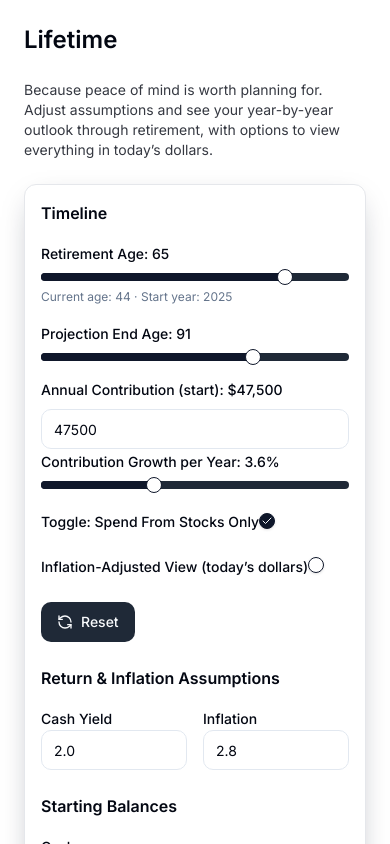
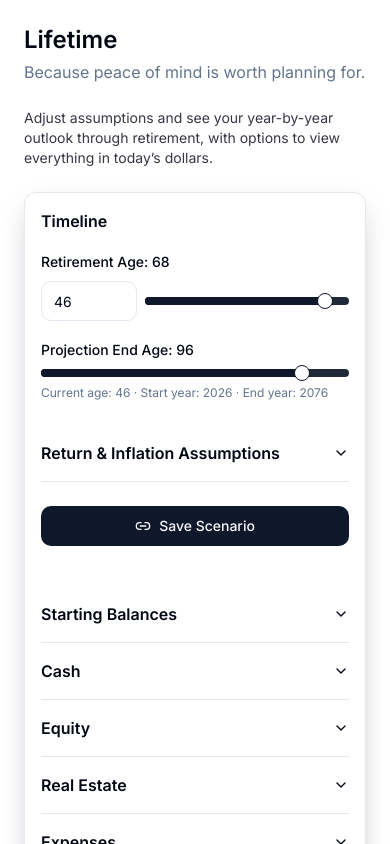
Before and after one commit to shivbijlani/lifetime, a Next.js app: page / in a window 390 px wide. Shown: the top 844 px of the page. Built offline with nearby package versions, Linux system fonts and the light colour scheme.

Commit message:
Automate GitHub Pages deployment

```diff
--- a/components/App.tsx
+++ b/components/App.tsx
@@ -7,7 +7,7 @@ import { Input } from "@/components/ui/input";
 import { Label } from "@/components/ui/label";
 import { Slider } from "@/components/ui/slider";
 import { Checkbox } from "@/components/ui/checkbox";
-import { RefreshCcw, Info, Link2 } from "lucide-react";
+import { Info, Link2 } from "lucide-react";
 import { LineChart, Line, XAxis, YAxis, Tooltip, ResponsiveContainer, CartesianGrid, Legend } from "recharts";
 import { Accordion, AccordionItem, AccordionTrigger, AccordionContent } from "@/components/ui/accordion";
 import { useSearchParams } from "next/navigation";
@@ -153,10 +153,10 @@ export default function App() {
   const [realDollars, setRealDollars] = useState(false);
   const [copyStatus, setCopyStatus] = useState<"idle" | "copied" | "error">("idle");
   const rows = useMemo(() => computeModel(params), [params]);
+  const projectionEndYear = params.startYear + (params.maxAge - params.currentAge);
   const realFactor = (year: number) => (realDollars ? 1 / Math.pow(1 + params.inflation, year - params.startYear) : 1);
   const incomeFundedSubtotal =
     params.baseMonthly * 12 + params.vacationMonthly * 12 + params.homeUpgradesAnnual + params.mortgagePaymentMonthly * 12;
-  const reset = () => setParams(initialParamsRef.current ?? defaultParams());
   const handleCopyReset = useCallback(() => {
     if (copyResetTimer.current) {
       clearTimeout(copyResetTimer.current);
@@ -221,10 +221,13 @@ export default function App() {
   }, []);
   return (
     <div className="p-6 max-w-7xl mx-auto space-y-6">
-      <h1 className="text-2xl font-semibold">{SITE_TITLE}</h1>
+      <h1 className="text-2xl font-semibold flex flex-col gap-1 sm:flex-row sm:items-baseline sm:gap-3">
+        <span>{SITE_TITLE}</span>
+        <span className="text-base font-normal text-muted-foreground">{SITE_TAGLINE}</span>
+      </h1>
       <p className="text-sm opacity-80">
-        {SITE_TAGLINE} Adjust assumptions and see your year-by-year outlook through retirement, with options to view
-        everything in today’s dollars.
+        Adjust assumptions and see your year-by-year outlook through retirement, with options to view everything in
+        today’s dollars.
       </p>
       <Card className="shadow-md">
         <CardContent className="p-4 grid md:grid-cols-2 gap-6">
@@ -232,65 +235,188 @@ export default function App() {
             <h2 className="font-semibold">Timeline</h2>
             <div className="space-y-2">
               <Label>Retirement Age: {params.retirementAge}</Label>
-              <Slider value={[params.retirementAge]} min={params.currentAge} max={70} step={1} onValueChange={([v]) => setParams({ ...params, retirementAge: v })} />
-              <div className="text-xs text-muted-foreground">Current age: {params.currentAge} · Start year: {params.startYear}</div>
+              <div className="flex items-center gap-2">
+                <Input
+                  type="number"
+                  className="w-24"
+                  min={18}
+                  max={70}
+                  value={params.currentAge}
+                  onChange={(event) => {
+                    const next = Number(event.target.value);
+                    if (!Number.isFinite(next)) return;
+                    const bounded = Math.min(Math.max(Math.round(next), 0), 120);
+                    setParams((prev) => ({
+                      ...prev,
+                      currentAge: bounded,
+                      retirementAge: Math.max(bounded, prev.retirementAge),
+                    }));
+                  }}
+                  onBlur={() =>
+                    setParams((prev) => {
+                      const clamped = Math.max(18, Math.min(prev.currentAge, 70));
+                      if (clamped === prev.currentAge) return prev;
+                      return {
+                        ...prev,
+                        currentAge: clamped,
+                        retirementAge: Math.max(clamped, prev.retirementAge),
+                      };
+                    })
+                  }
+                />
+                <Slider
+                  className="flex-1"
+                  value={[params.retirementAge]}
+                  min={params.currentAge}
+                  max={70}
+                  step={1}
+                  onValueChange={([value]) =>
+                    setParams((prev) => {
+                      const next = Math.min(Math.max(value, prev.currentAge), 70);
+                      if (next === prev.retirementAge) return prev;
+                      return {
+                        ...prev,
+                        retirementAge: next,
+                      };
+                    })
+                  }
+                />
+              </div>
             </div>
             <div className="space-y-2">
               <Label>Projection End Age: {params.maxAge}</Label>
               <Slider value={[params.maxAge]} min={70} max={100} step={10} onValueChange={([v]) => setParams({ ...params, maxAge: v })} />
+              <div className="text-xs text-muted-foreground">
+                Current age: {params.currentAge} · Start year: {params.startYear} · End year: {projectionEndYear}
+              </div>
+            </div>
+            <Accordion type="single" collapsible className="pt-2">
+              <AccordionItem value="returns">
+                <AccordionTrigger className="text-base font-semibold">Return & Inflation Assumptions</AccordionTrigger>
+                <AccordionContent>
+                  <div className="grid grid-cols-1 md:grid-cols-2 gap-4">
+                    <div className="space-y-2">
+                      <Label>Inflation</Label>
+                      <Input
+                        type="number"
+                        step="0.1"
+                        value={(params.inflation * 100).toFixed(1)}
+                        onChange={(e) => setParams({ ...params, inflation: Number(e.target.value) / 100 })}
+                      />
+                      <div className="flex items-center gap-2 pt-1">
+                        <Checkbox checked={realDollars} onCheckedChange={(v) => setRealDollars(Boolean(v))} />
+                        <Label className="m-0 text-sm">Inflation-Adjusted View (today’s dollars)</Label>
+                      </div>
                     </div>
                     <div className="space-y-2">
-              <Label>Annual Contribution (start): ${currency(params.contribution0)}</Label>
-              <Input type="number" value={params.contribution0} onChange={(e) => setParams({ ...params, contribution0: Number(e.target.value || 0) })} />
-              <Label>Contribution Growth per Year: {(params.contributionGrowth * 100).toFixed(1)}%</Label>
-              <Slider value={[Math.round(params.contributionGrowth * 1000)]} min={0} max={100} step={1} onValueChange={([v]) => setParams({ ...params, contributionGrowth: v / 1000 })} />
+                      <Label>Cash Yield</Label>
+                      <Input
+                        type="number"
+                        step="0.1"
+                        value={(params.cashReturn * 100).toFixed(1)}
+                        onChange={(e) => setParams({ ...params, cashReturn: Number(e.target.value) / 100 })}
+                      />
                     </div>
                     <div className="space-y-2">
-              <Label>Toggle: Spend From Stocks Only</Label>
-              <Checkbox checked={params.spendFromStocks} onCheckedChange={(v) => setParams({ ...params, spendFromStocks: Boolean(v) })} />
+                      <Label>Real Estate Return (%)</Label>
+                      <Input
+                        type="number"
+                        step="0.1"
+                        value={(params.realEstateReturn * 100).toFixed(1)}
+                        onChange={(e) => setParams({ ...params, realEstateReturn: Number(e.target.value) / 100 })}
+                      />
                     </div>
+                    {!params.useGlidepath && (
                       <div className="space-y-2">
-              <Label>Inflation-Adjusted View (today’s dollars)</Label>
-              <Checkbox checked={realDollars} onCheckedChange={(v) => setRealDollars(Boolean(v))} />
+                        <Label>Fixed Stock Return (%)</Label>
+                        <Input
+                          type="number"
+                          step="0.1"
+                          value={(params.stockReturn * 100).toFixed(1)}
+                          onChange={(e) => setParams({ ...params, stockReturn: Number(e.target.value) / 100 })}
+                        />
                       </div>
-            <div className="flex gap-2 pt-2">
-              <Button variant="secondary" onClick={reset}>
-                <RefreshCcw className="w-4 h-4 mr-2" /> Reset
+                    )}
+                  </div>
+                </AccordionContent>
+              </AccordionItem>
+            </Accordion>
+            <div className="flex flex-col gap-2 pt-2 sm:flex-row sm:items-center">
+              <Button onClick={handleSave}>
+                <Link2 className="w-4 h-4 mr-2" />
+                {copyStatus === "copied" ? "Link Copied" : copyStatus === "error" ? "Copy Failed - Try Again" : "Save Scenario"}
               </Button>
+              {copyStatus === "copied" && (
+                <span className="text-sm text-muted-foreground" aria-live="polite">
+                  Link copied to clipboard.
+                </span>
+              )}
+              {copyStatus === "error" && (
+                <span className="text-sm text-destructive" aria-live="polite">
+                  Could not copy link. Please try again.
+                </span>
+              )}
             </div>
           </div>
           <div className="space-y-4">
-            <h2 className="font-semibold">Return & Inflation Assumptions</h2>
-            <div className="grid grid-cols-2 gap-4">
+            <Accordion type="multiple" className="pt-4">
+              <AccordionItem value="starting-balances">
+                <AccordionTrigger className="text-base font-semibold">Starting Balances</AccordionTrigger>
+                <AccordionContent>
+                  <div className="grid grid-cols-1 md:grid-cols-2 gap-4">
+                    <div>
+                      <Label>Starting Cash</Label>
+                      <Input type="number" value={params.cash0} onChange={(e) => setParams({ ...params, cash0: Number(e.target.value || 0) })} />
+                    </div>
+                    <div>
+                      <Label>Starting Equity (Stocks)</Label>
+                      <Input type="number" value={params.stocks0} onChange={(e) => setParams({ ...params, stocks0: Number(e.target.value || 0) })} />
+                    </div>
+                    <div>
+                      <Label>Real Estate Value</Label>
+                      <Input type="number" value={params.realEstate0} onChange={(e) => setParams({ ...params, realEstate0: Number(e.target.value || 0) })} />
+                    </div>
+                    <div>
+                      <Label>Mortgage principal outstanding</Label>
+                      <Input type="number" value={params.mortgage0} onChange={(e) => setParams({ ...params, mortgage0: Number(e.target.value || 0) })} />
+                    </div>
+                  </div>
+                </AccordionContent>
+              </AccordionItem>
+              <AccordionItem value="cash">
+                <AccordionTrigger className="text-base font-semibold">Cash</AccordionTrigger>
+                <AccordionContent>
+                  <div className="grid grid-cols-1 md:grid-cols-2 gap-4">
+                    <div>
+                      <Label>Starting Cash</Label>
+                      <Input type="number" value={params.cash0} onChange={(e) => setParams({ ...params, cash0: Number(e.target.value || 0) })} />
+                    </div>
                     <div>
                       <Label>Cash Yield</Label>
                       <Input type="number" step="0.1" value={(params.cashReturn * 100).toFixed(1)} onChange={(e) => setParams({ ...params, cashReturn: Number(e.target.value) / 100 })} />
                     </div>
-              <div>
-                <Label>Inflation</Label>
-                <Input type="number" step="0.1" value={(params.inflation * 100).toFixed(1)} onChange={(e) => setParams({ ...params, inflation: Number(e.target.value) / 100 })} />
                   </div>
-            </div>
-            <h2 className="font-semibold pt-2">Starting Balances</h2>
-            <div className="grid grid-cols-2 gap-4">
-              <div>
-                <Label>Cash</Label>
-                <Input type="number" value={params.cash0} onChange={(e) => setParams({ ...params, cash0: Number(e.target.value || 0) })} />
-              </div>
-            </div>
-            <Accordion type="multiple" className="pt-4">
+                </AccordionContent>
+              </AccordionItem>
               <AccordionItem value="equity">
                 <AccordionTrigger className="text-base font-semibold">Equity</AccordionTrigger>
                 <AccordionContent>
-                  <div className="grid grid-cols-2 gap-4">
-                    <div className="col-span-2">
+                  <div className="grid grid-cols-1 md:grid-cols-2 gap-4">
+                    <div className="space-y-2">
                       <Label>Starting Equity (Stocks)</Label>
                       <Input type="number" value={params.stocks0} onChange={(e) => setParams({ ...params, stocks0: Number(e.target.value || 0) })} />
+                    </div>
+                    <div className="space-y-2">
+                      <Label>Annual Contribution</Label>
+                      <Input type="number" value={params.contribution0} onChange={(e) => setParams({ ...params, contribution0: Number(e.target.value || 0) })} />
+                      <Label>Contribution Growth per Year: {(params.contributionGrowth * 100).toFixed(1)}%</Label>
+                      <Slider value={[Math.round(params.contributionGrowth * 1000)]} min={0} max={100} step={1} onValueChange={([v]) => setParams({ ...params, contributionGrowth: v / 1000 })} />
                     </div>
                     <div className="col-span-2 flex items-center gap-2 pt-2">
                       <Checkbox checked={params.useGlidepath} onCheckedChange={(v) => setParams({ ...params, useGlidepath: Boolean(v) })} />
                       <Label className="m-0">Use Glidepath for Equity Returns</Label>
                     </div>
+                    {params.useGlidepath ? (
                       <div className="col-span-2 grid grid-cols-2 md:grid-cols-3 gap-4">
                         <div>
                           <Label>{`Retirement age (${params.retirementAge}) − 20 =`}</Label>
@@ -306,19 +432,35 @@ export default function App() {
                         </div>
                         <div>
                           <Label>{`Post-retirement (${params.retirementAge}) =`}</Label>
-                        <Input type="number" step="0.1" value={(params.gpPostRet * 100).toFixed(1)} onChange={(e) => {
+                          <Input
+                            type="number"
+                            step="0.1"
+                            value={(params.gpPostRet * 100).toFixed(1)}
+                            onChange={(e) => {
                               const value = Number(e.target.value) / 100;
                               setParams({ ...params, gpPostRet: value, gpRet0: value });
-                        }} />
+                            }}
+                          />
                         </div>
                       </div>
+                    ) : (
+                      <div className="col-span-2">
+                        <Label>Fixed Stock Return (%)</Label>
+                        <Input
+                          type="number"
+                          step="0.1"
+                          value={(params.stockReturn * 100).toFixed(1)}
+                          onChange={(e) => setParams({ ...params, stockReturn: Number(e.target.value) / 100 })}
+                        />
+                      </div>
+                    )}
                   </div>
                 </AccordionContent>
               </AccordionItem>
               <AccordionItem value="real-estate">
                 <AccordionTrigger className="text-base font-semibold">Real Estate</AccordionTrigger>
                 <AccordionContent>
-                  <div className="grid grid-cols-2 gap-4">
+                  <div className="grid grid-cols-1 md:grid-cols-2 gap-4">
                     <div>
                       <Label>Real Estate Value</Label>
                       <Input type="number" value={params.realEstate0} onChange={(e) => setParams({ ...params, realEstate0: Number(e.target.value || 0) })} />
@@ -530,23 +672,6 @@ export default function App() {
           </div>
         </CardContent>
       </Card>
-
-      <div className="flex flex-col items-start gap-2 sm:flex-row sm:items-center sm:justify-end">
-        <Button onClick={handleSave}>
-          <Link2 className="w-4 h-4 mr-2" />
-          {copyStatus === "copied" ? "Link Copied" : copyStatus === "error" ? "Copy Failed - Try Again" : "Save Scenario"}
-        </Button>
-        {copyStatus === "copied" && (
-          <span className="text-sm text-muted-foreground" aria-live="polite">
-            Link copied to clipboard.
-          </span>
-        )}
-        {copyStatus === "error" && (
-          <span className="text-sm text-destructive" aria-live="polite">
-            Could not copy link. Please try again.
-          </span>
-        )}
-      </div>
     </div>
   );
 }
--- a/lib/scenario.ts
+++ b/lib/scenario.ts
@@ -61,7 +61,10 @@ export function deriveParamsFromQuery(searchParams: ReadonlyURLSearchParams | nu
     return base;
   }
   if (!payload.params || typeof payload.params !== "object") return base;
-  return { ...base, ...payload.params };
+  const overrides = Object.fromEntries(
+    Object.entries(payload.params).filter(([, value]) => value !== undefined),
+  ) as Partial<ScenarioParams>;
+  return { ...base, ...overrides };
 }
 
 function parseScenarioPayload(raw: string): ScenarioPayload | null {
@@ -88,7 +91,7 @@ function validateScenarioPayload(candidate: unknown): ScenarioPayload | null {
 
 function generateSmartDefaults(): ScenarioParams {
   const now = new Date();
-  const startYear = now.getUTCFullYear();
+  const startYear = now.getUTCFullYear() + 1;
   const seedBase =
     startYear * 1_000_000 +
     (now.getUTCMonth() + 1) * 10_000 +
--- a/package.json
+++ b/package.json
@@ -8,7 +8,8 @@
     "start": "next start",
     "lint": "next lint",
     "export": "next build",
-    "postexport": "node -e \"const fs=require('fs');const path='out/index.html';if(fs.existsSync(path)){fs.copyFileSync(path,'out/404.html');}\""
+    "postexport": "node -e \"const fs=require('fs');const path='out/index.html';if(fs.existsSync(path)){fs.copyFileSync(path,'out/404.html');}\"",
+    "deploy:pages": "bash scripts/deploy-gh-pages.sh"
   },
   "dependencies": {
     "@radix-ui/react-accordion": "^1.1.2",
```
Also changed, not shown: 2 other files (tests, documents, lock files or other folders). Lines whose indentation alone changed are shown as unchanged.
